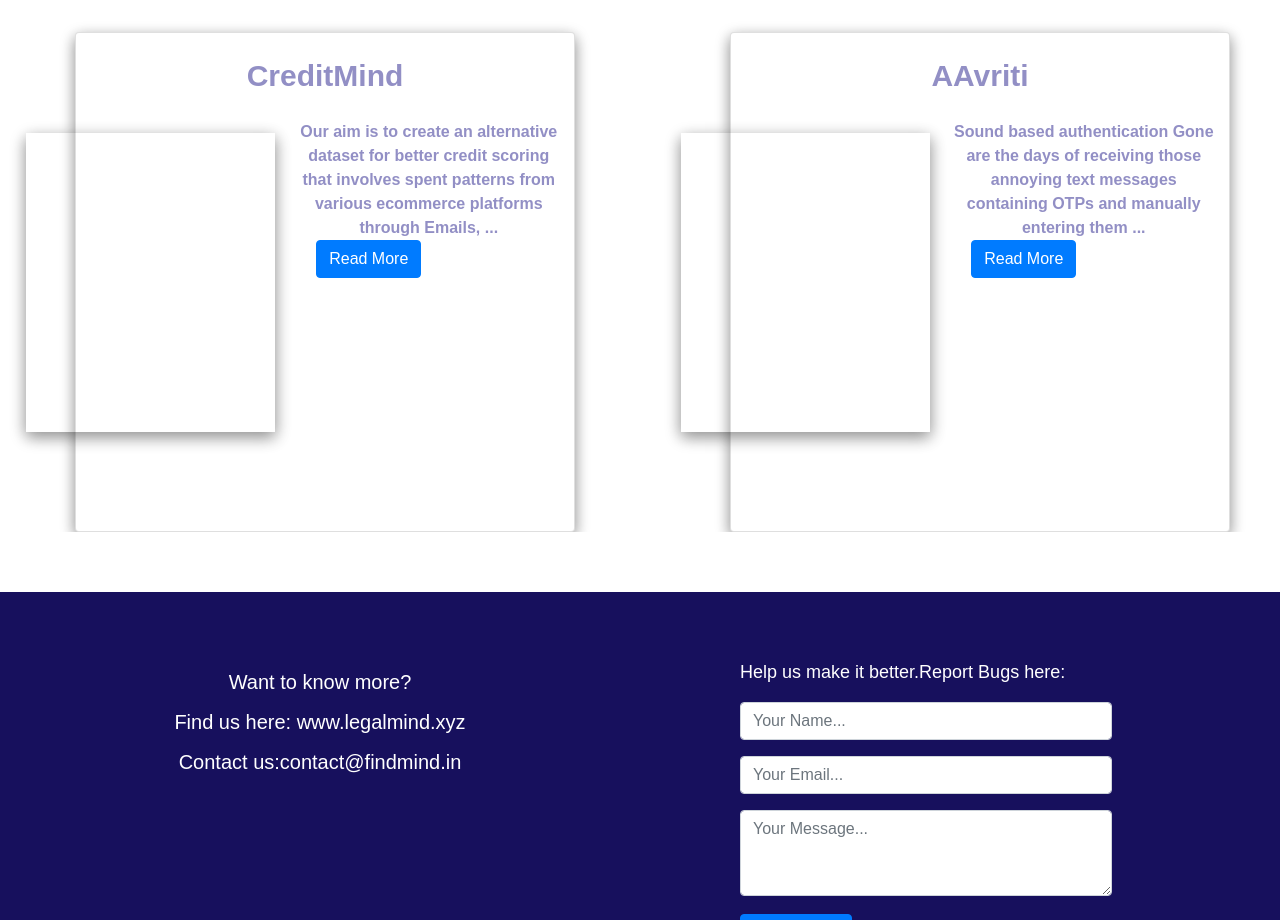
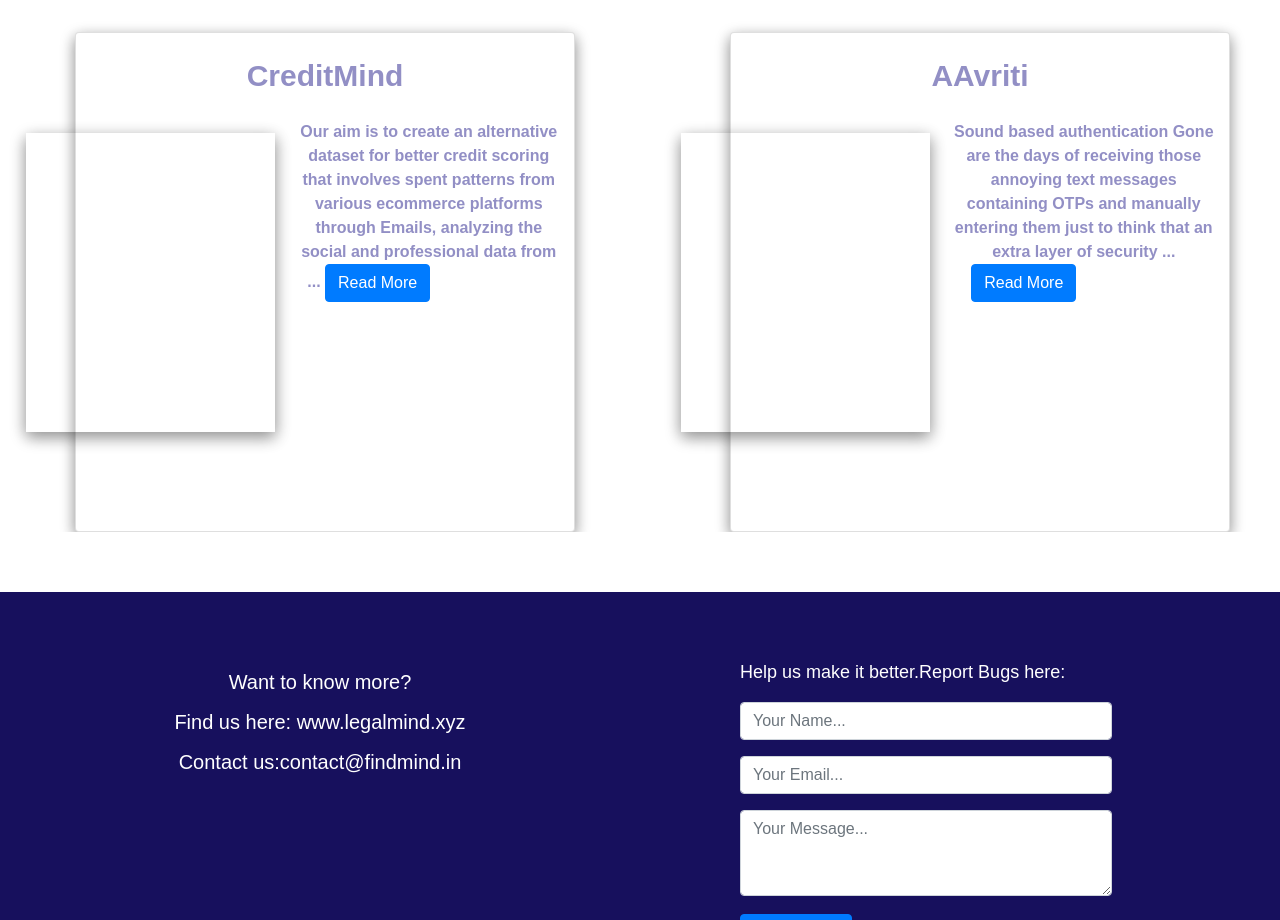
Before and after one commit to prateek1406/FindMindLandingSite, a plain HTML site: page index.html in a window 1280 px wide. Shown: the part 1000-1920 px from the top of the page. Drawn offline with nearby package versions, Linux system fonts and the light colour scheme; some icons are missing.

Commit message:
update in cards data

```diff
--- a/index.html
+++ b/index.html
@@ -153,7 +153,7 @@ Legality not only organizes them better but also allows user to search blazingly
 <div class="col-lg-6 col-md-6 col-xs-12" style="margin-top:40px;">
 <div class="card"  style="text-align:center;font-size:20px;font-weight:bold ;  height : auto; min-height : 500px">
 <div   style=" float:right;"><p style="font-weight:bold;margin-top:20px;font-size:30px;">CreditMind</p></div>
-<div class="col-7 offset-5" style="font-size:16px;margin-top:6px;">Our aim is to create an alternative dataset for better credit scoring that involves spent patterns from various ecommerce platforms through Emails, <span id="dots3">...</span> <span id="more3">analyzing the social and professional data from Facebook and Linkedin and taking out transactional information from the mobile  SMSes.</span>
+<div class="col-7 offset-5" style="font-size:16px;margin-top:6px;">Our aim is to create an alternative dataset for better credit scoring that involves spent patterns from various ecommerce platforms through Emails,  analyzing the social and professional data from <span id="dots3">...</span><span id="more3">Facebook and Linkedin and taking out transactional information from the mobile  SMSes.</span>
   <button class="btn btn-primary"id="myBtn3" style="margin-right:120px;" onclick="myFunction(3)" style="width:50%;">Read More</button>
 </div>
 <div class="card2"></div>
@@ -162,7 +162,7 @@ Legality not only organizes them better but also allows user to search blazingly
 <div class="col-lg-6 col-md-6  col-xs-12" style="margin-top:40px;">
 <div class="card"  style="text-align:center;font-size:20px;font-weight:bold ;  height : auto; min-height : 500px">
 <div  style=" float:right;"><p style="font-weight:bold;margin-top:20px;font-size:30px;">AAvriti</p></div>
-<div class="col-7 offset-5" style="font-size:16px;margin-top:6px;">Sound based authentication Gone are the days of receiving those annoying text messages containing OTPs and manually entering them <span id="dots4">...</span> <span id="more4">just to think that an extra layer of security protects you from frauds. NSDT or Near Sound Data Transfer makes the whole process hassle free plus more secure than you can "hear". The product is still under prototyping.
+<div class="col-7 offset-5" style="font-size:16px;margin-top:6px;">Sound based authentication Gone are the days of receiving those annoying text messages containing OTPs and manually entering them just to think that an extra layer of security <span id="dots4">...</span> <span id="more4">protects you from frauds. NSDT or Near Sound Data Transfer makes the whole process hassle free plus more secure than you can "hear". The product is still under prototyping.
   </span>
   <button class="btn btn-primary"id="myBtn4" style="margin-right:120px;" onclick="myFunction(4)" style="width:50%;">Read More</button>
 </div>
```
